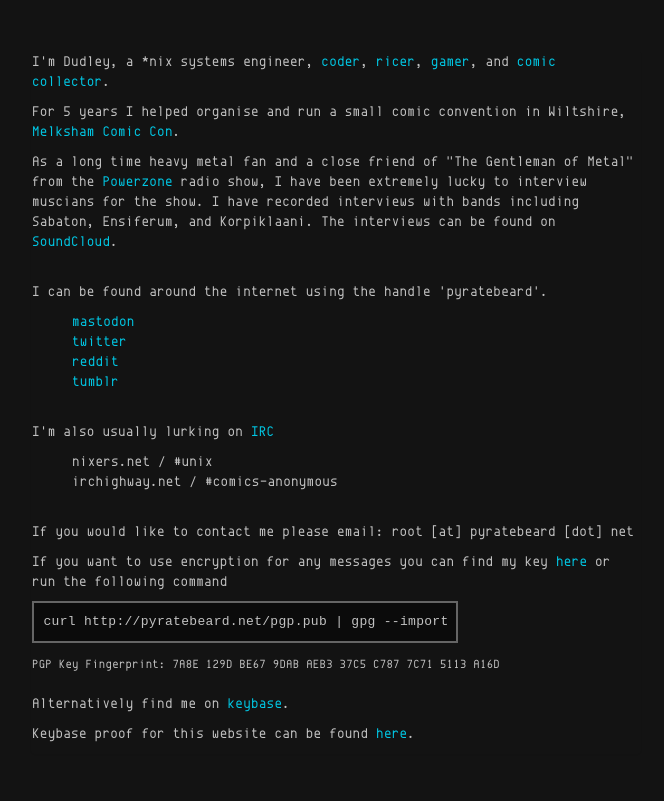
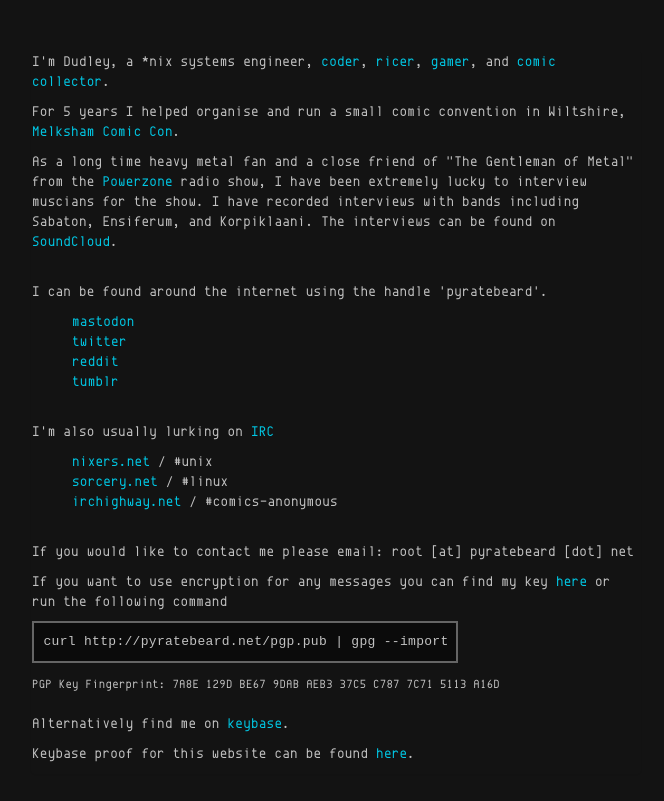
Before and after one commit to pyratebeard/pyratebeard.github.io, a Jekyll site: the page built from who.html, in a window 1280 px wide. Shown: the top 801 px of the page, without its empty margins (304-968 px from the left). Built offline with Jekyll 4.4.1, drawn with Linux system fonts in a browser that asks for light colours.

Commit message:
irc links. included sorcery.net

```diff
--- a/who.html
+++ b/who.html
@@ -18,8 +18,9 @@
 <br>
 <p>I'm also usually lurking on <a href='http://www.irchelp.org/' target='_blank' rel='noopener noreferrer'>IRC</a></p>
 <ul>
-  <li>nixers.net / #unix</li>
-  <li>irchighway.net / #comics-anonymous</li>
+  <li><a href='https://nixers.net' target='_blank' rel='noopener noreferrer'>nixers.net</a> / #unix</li>
+  <li><a href='https://sorcery.net' target='_blank' rel='noopener noreferrer'>sorcery.net</a> / #linux</li>
+  <li><a href='https://irchighway.net' target='_blank' rel='noopener noreferrer'>irchighway.net</a> / #comics-anonymous</li>
 </ul>
 <br>
 <p>If you would like to contact me please email: root [at] pyratebeard [dot] net</p>
```
